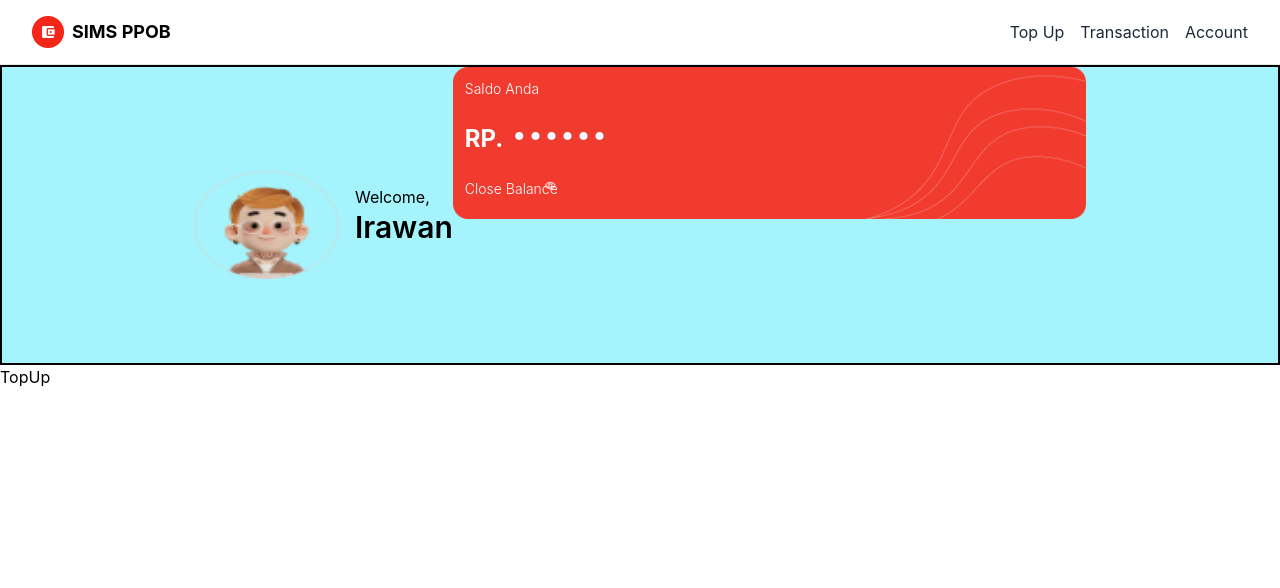
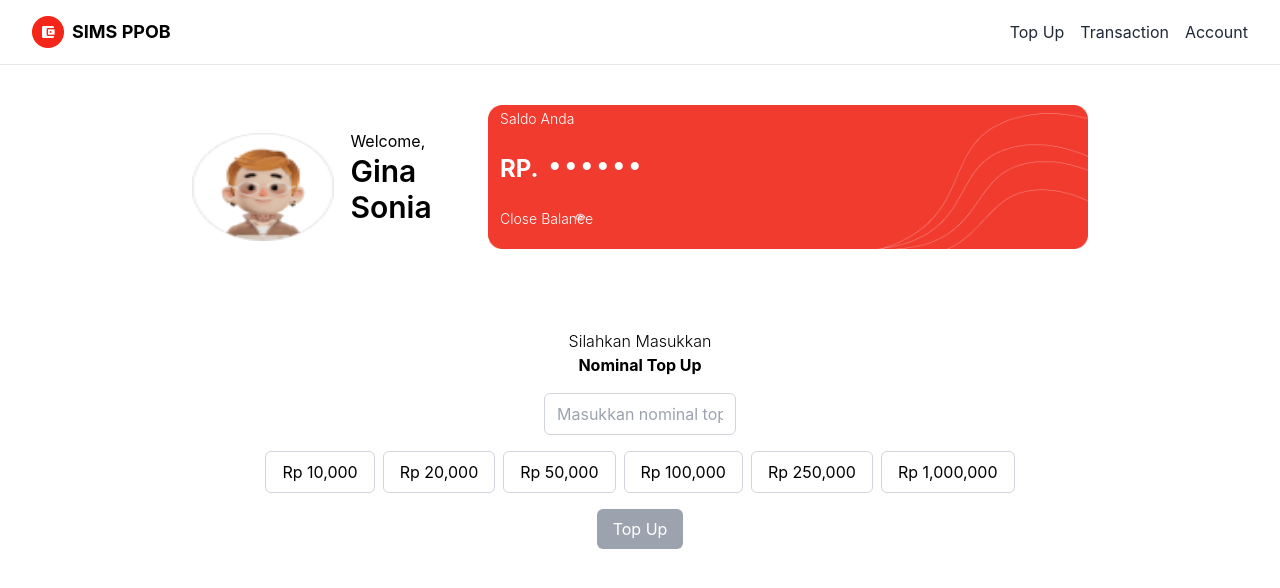
Before and after one commit to Ginasonia98/nutechintegrationtest, a React (Create React App) app: page /topup in a window 1280 px wide. Shown: the top 588 px of the page. Built offline with nearby package versions, Linux system fonts and the light colour scheme.

Commit message:
finish project

```diff
--- a/src/components/Form/ProfileForm.jsx
+++ b/src/components/Form/ProfileForm.jsx
@@ -1,8 +1,14 @@
 import fotoProfile from "../../assets/image/ProfilePhoto.png";
 import { useAppSelector } from "../../services/hooks";
+import { useNavigate } from "react-router-dom";
 
 const FormProfile = () => {
   const user = useAppSelector((state) => state.user.user);
+  const navigate = useNavigate();
+
+  const handleLogout = () => {
+    navigate("/login"); // Gunakan navigate untuk mengarahkan ke halaman login
+  };
 
   return (
     <div className="flex flex-col justify-center items-center mt-4">
@@ -60,10 +66,10 @@ const FormProfile = () => {
             placeholder="Masukkan Nama Belakang Anda"
           />
         </div>
-        <button className="rounded w-full py-2 px-3 mb-2 text-red-700 border-2 border-red-800 font-semibold hover:border-red-400">
+        <button className="rounded w-full py-2 px-3 text-white bg-red-500 font-semibold mb-2">
           Edit Profile
         </button>
-        <button className="rounded w-full py-2 px-3 text-white bg-red-500 hover:bg-red-800 font-semibold">
+        <button className="rounded w-full py-2 px-3 text-white bg-red-500 font-semibold" onClick={handleLogout}>
           Logout
         </button>
       </form>
--- a/src/pages/TopUp.jsx
+++ b/src/pages/TopUp.jsx
@@ -1,4 +1,4 @@
-import React from "react";
+import React, { useState } from "react";
 import CardName from "../components/Card/NameCard";
 import CardSaldo from "../components/Card/BalanceCard";
 import Navbar from "../Layouts/Navbar";
@@ -6,14 +6,133 @@ import Navbar from "../Layouts/Navbar";
 const TopUp = () => {
   const title = "Top Up";
   document.title = "SIMS PPOB " + title;
+
+  const [topUpAmount, setTopUpAmount] = useState(""); // State untuk menyimpan nominal top up yang dimasukkan oleh pengguna
+  const [validationError, setValidationError] = useState(""); // State untuk pesan error
+
+  const handleTopUpChange = (e) => {
+    const input = e.target.value;
+
+    // Validasi agar hanya menerima angka dengan format Rupiah
+    if (/^\d*(,\d*)?$/.test(input) || input === "") {
+      // Menghilangkan karakter selain angka
+      const cleanValue = input.replace(/\D/g, "");
+
+      // Mengonversi ke format Rupiah dengan pemisah ribuan
+      const formattedValue = new Intl.NumberFormat("id-ID", {
+        style: "currency",
+        currency: "IDR",
+        minimumFractionDigits: 0,
+      }).format(cleanValue);
+
+      // Set nilai ke state jika valid
+      setTopUpAmount(formattedValue);
+
+      // Validasi minimum dan maksimum nominal
+      const numericValue = parseInt(cleanValue, 10);
+      if (numericValue < 10000) {
+        setValidationError("Nominal minimal adalah Rp 10,000");
+      } else if (numericValue > 1000000) {
+        setValidationError("Nominal maksimal adalah Rp 1,000,000");
+      } else {
+        setValidationError("");
+      }
+    }
+  };
+
+  const handleTopUpClick = (amount) => {
+    setTopUpAmount(amount); // Update nilai topUpAmount saat tombol nominal diklik
+    setValidationError(""); // Reset pesan error
+  };
+
+  const isTopUpDisabled = !topUpAmount || !!validationError;
+
+  const handleTopUp = () => {
+    // Simulasikan aksi top up atau panggil API top up di sini
+    console.log(`Melakukan top up sebesar ${topUpAmount}`);
+  };
+
   return (
     <>
       <Navbar title={title} />
-      <div className="flex justify-between px-4 md:px-48 h-[300px] border-2 border-black bg-cyan-200">
-        <CardName name="Irawan" />
+      <div className="flex justify-between px-4 md:px-48 mt-10">
+        <CardName name="Gina Sonia" />
         <CardSaldo saldo={12000} />
       </div>
-      <div>TopUp</div>
+      <div className="text-center font-light mt-20">Silahkan Masukkan</div>
+      <div className="text-center font-bold">Nominal Top Up</div>
+
+      {/* Input untuk memasukkan nominal top up */}
+      <div className="flex justify-center mt-4">
+        <input
+          type="text"
+          value={topUpAmount}
+          onChange={handleTopUpChange}
+          placeholder="Masukkan nominal top up"
+          className={`border border-gray-300 rounded-md py-2 px-3 w-48 text-center focus:border-blue-500 ${
+            validationError ? "border-red-500" : ""
+          }`}
+          style={{ outline: "none" }}
+        />
+      </div>
+      {validationError && (
+        <div className="text-red-500 text-center mt-2">{validationError}</div>
+      )}
+
+      {/* Tombol nominal */}
+      <div className="flex justify-center mt-4">
+        <button
+          className={`mr-2 px-4 py-2 rounded-md text-black bg-white border border-gray-300`}
+          onClick={() => handleTopUpClick("Rp 10,000")}
+        >
+          Rp 10,000
+        </button>
+        <button
+          className={`mr-2 px-4 py-2 rounded-md  text-black bg-white border border-gray-300`}
+          onClick={() => handleTopUpClick("Rp 20,000")}
+        >
+          Rp 20,000
+        </button>
+        <button
+          className={`mr-2 px-4 py-2 rounded-md  text-black bg-white border border-gray-300`}
+          onClick={() => handleTopUpClick("Rp 50,000")}
+        >
+          Rp 50,000
+        </button>
+        <button
+          className={`mr-2 px-4 py-2 rounded-md  text-black bg-white border border-gray-300`}
+          onClick={() => handleTopUpClick("Rp 100,000")}
+        >
+          Rp 100,000
+        </button>
+        <button
+          className={`mr-2 px-4 py-2 rounded-md  text-black bg-white border border-gray-300`}
+          onClick={() => handleTopUpClick("Rp 250,000")}
+        >
+          Rp 250,000
+        </button>
+        <button
+          className={`px-4 py-2 rounded-md text-black bg-white border border-gray-300`}
+          onClick={() => handleTopUpClick("Rp 1,000,000")}
+        >
+          Rp 1,000,000
+        </button>
+      </div>
+
+      {/* Tombol "Top Up" */}
+      <div className="flex justify-center mt-4">
+        <button
+          className={`px-4 py-2 rounded-md text-white ${
+            isTopUpDisabled
+              ? "bg-gray-400 cursor-not-allowed"
+              : "bg-green-500 hover:bg-green-600"
+          }`}
+          onClick={handleTopUp}
+          disabled={isTopUpDisabled}
+        >
+          Top Up
+        </button>
+      </div>
     </>
   );
 };
--- a/src/pages/Transaction.jsx
+++ b/src/pages/Transaction.jsx
@@ -1,4 +1,5 @@
-import React from "react";
+import React, { useState } from "react";
+import { Link } from "react-router-dom";
 import CardName from "../components/Card/NameCard";
 import CardSaldo from "../components/Card/BalanceCard";
 import Navbar from "../Layouts/Navbar";
@@ -6,14 +7,34 @@ import Navbar from "../Layouts/Navbar";
 const Transaction = () => {
   const title = "Transaction";
   document.title = "SIMS PPOB " + title;
+
+  const [offset, setOffset] = useState(0);
+  const limit = 10; // Jumlah data yang ditampilkan setiap kali "Show More" ditekan
+
+  const handleShowMore = () => {
+    // Menggunakan rumus n + limit untuk mengubah offset
+    setOffset((prevOffset) => prevOffset + limit);
+  };
+
   return (
     <>
       <Navbar title={title} />
-      <div className="flex justify-between px-4 md:px-48 h-[300px] border-2 border-black bg-cyan-200">
-        <CardName name="Irawan" />
+      <div className="mt-10 mb-5 flex justify-between px-4 md:px-48">
+        <CardName name="Gina Sonia" />
         <CardSaldo saldo={12000} />
       </div>
-      <div>Transaction</div>
+      <div className="font-bold text-center">All Transaction</div>
+
+      {/* Tambahkan tombol "Show More" yang terhubung ke endpoint /history */}
+      <div className="text-center mt-4">
+        <Link
+          to={`/history?offset=${offset}&limit=${limit}`} // Menggunakan offset dan limit sebagai query parameters
+          className=" text-rose-500 px-4 py-2 rounded-md transition duration-300"
+          onClick={handleShowMore}
+        >
+          Show More
+        </Link>
+      </div>
     </>
   );
 };
--- a/src/services/hooks.js
+++ b/src/services/hooks.js
@@ -1,6 +1,4 @@
 import { useDispatch, useSelector } from 'react-redux'
-// import type { RootState, AppDispatch } from './store'
 
-// Use throughout your app instead of plain `useDispatch` and `useSelector`
 export const useAppDispatch = () => useDispatch
 export const useAppSelector = useSelector
```
